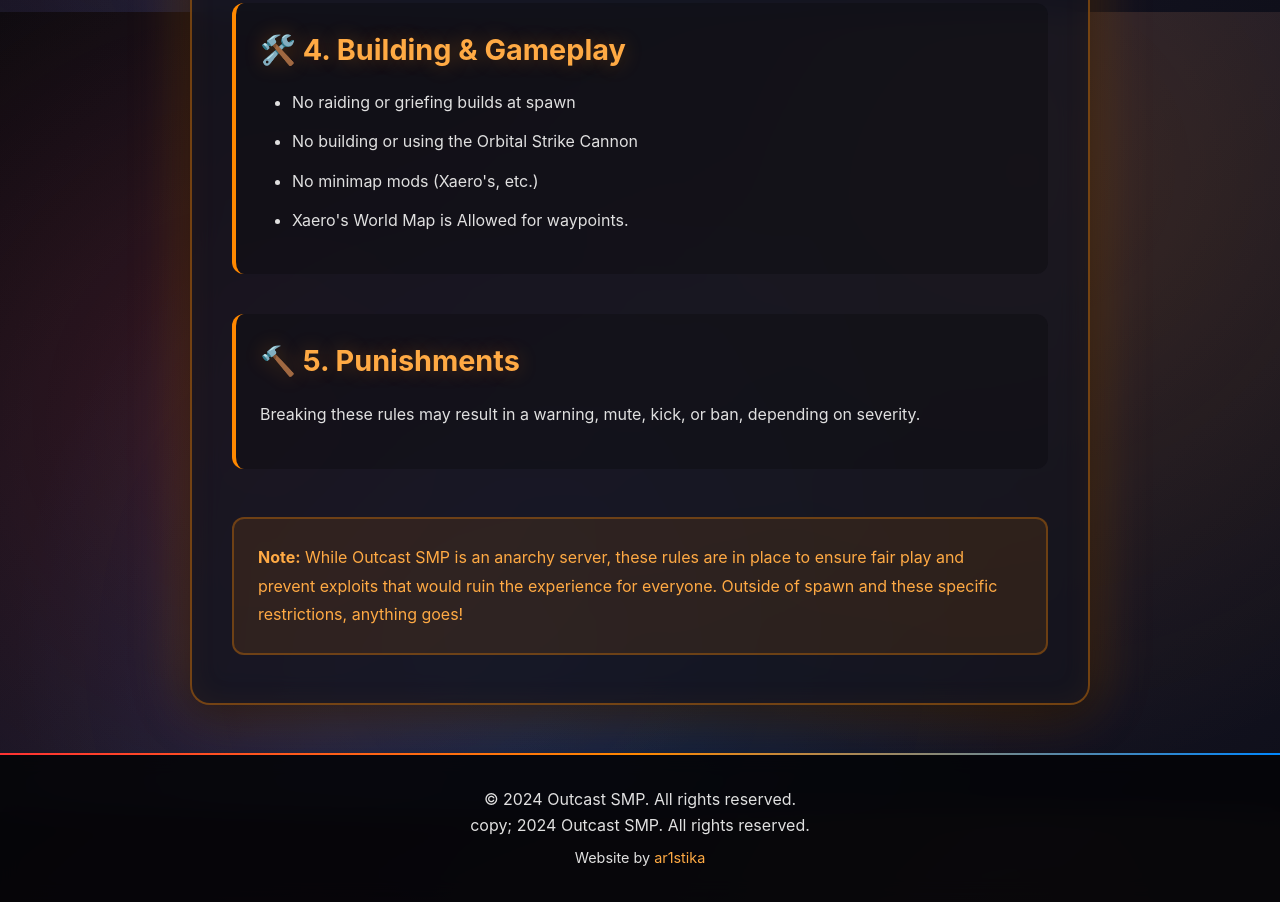
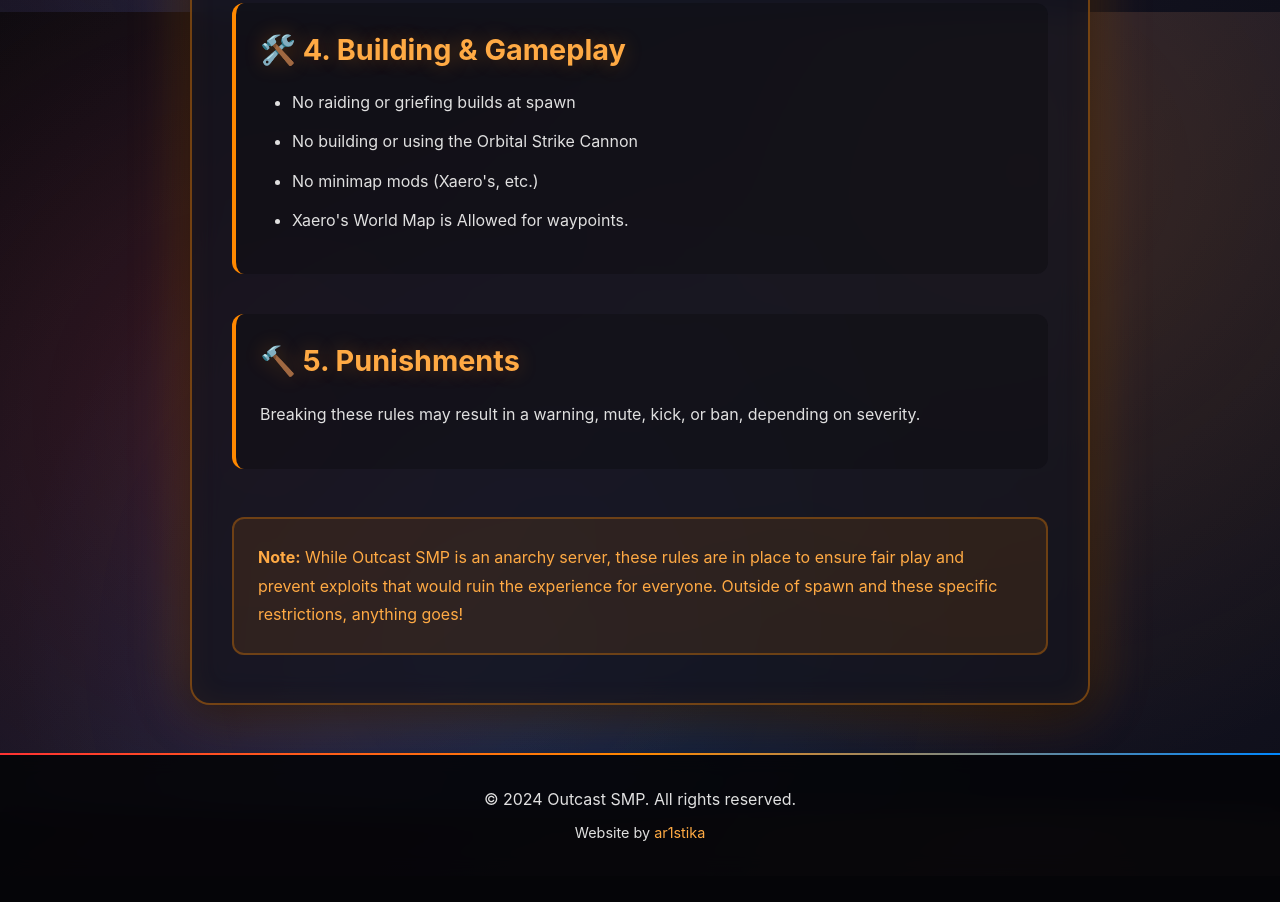
Before and after one commit to RunningOnChocolateMilk/outcastsmp, a website: page public/knowledge/rules.html in a window 1280 px wide. Shown: the part 1588-2490 px from the top of the page. After the commit the page ends 2464 px from the top, so only its background shows below. Drawn offline with Linux system fonts and the light colour scheme.

Commit message:
Fix corrupted copyright line in rules.html

```diff
--- a/public/knowledge/rules.html
+++ b/public/knowledge/rules.html
@@ -87,7 +87,7 @@
 
     <footer class="footer">
         <div class="container">
-            <p>            <p>&copy; 2024 Outcast SMP. All rights reserved.</p>copy; 2024 Outcast SMP. All rights reserved.</p>
+            <p>&copy; 2024 Outcast SMP. All rights reserved.</p>
             <p style="margin-top: 0.5rem; font-size: 0.9rem;">
                 Website by <a href="https://digitaldumpster.xyz" target="_blank" style="color: var(--orange-light); text-decoration: none;">ar1stika</a>
             </p>
```
